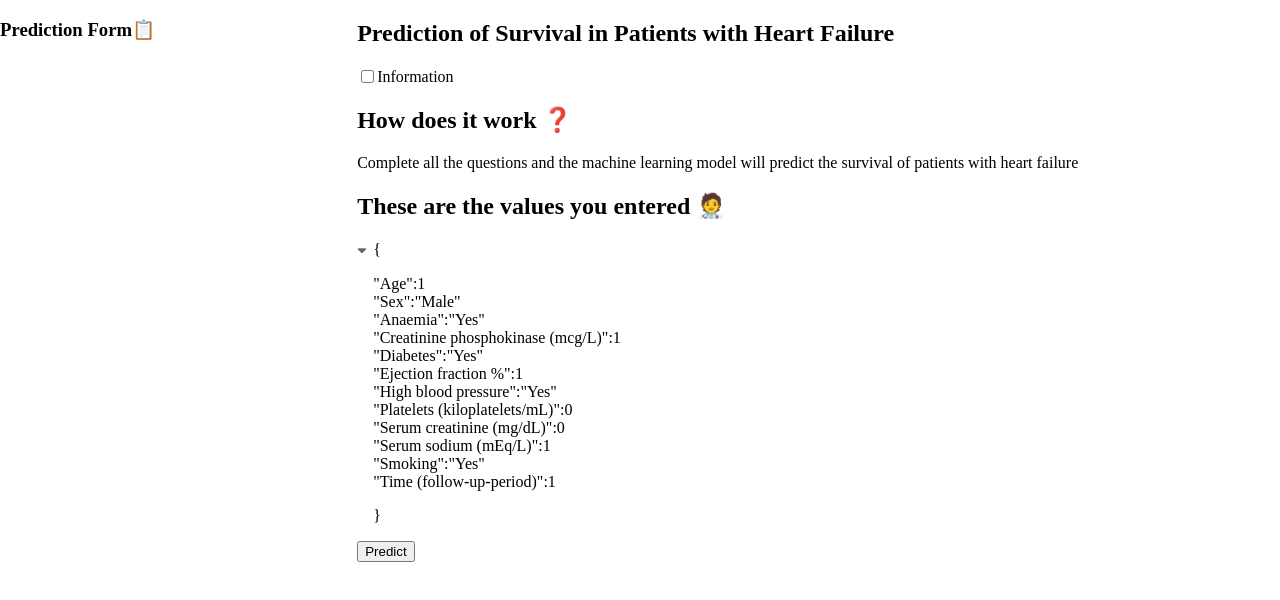
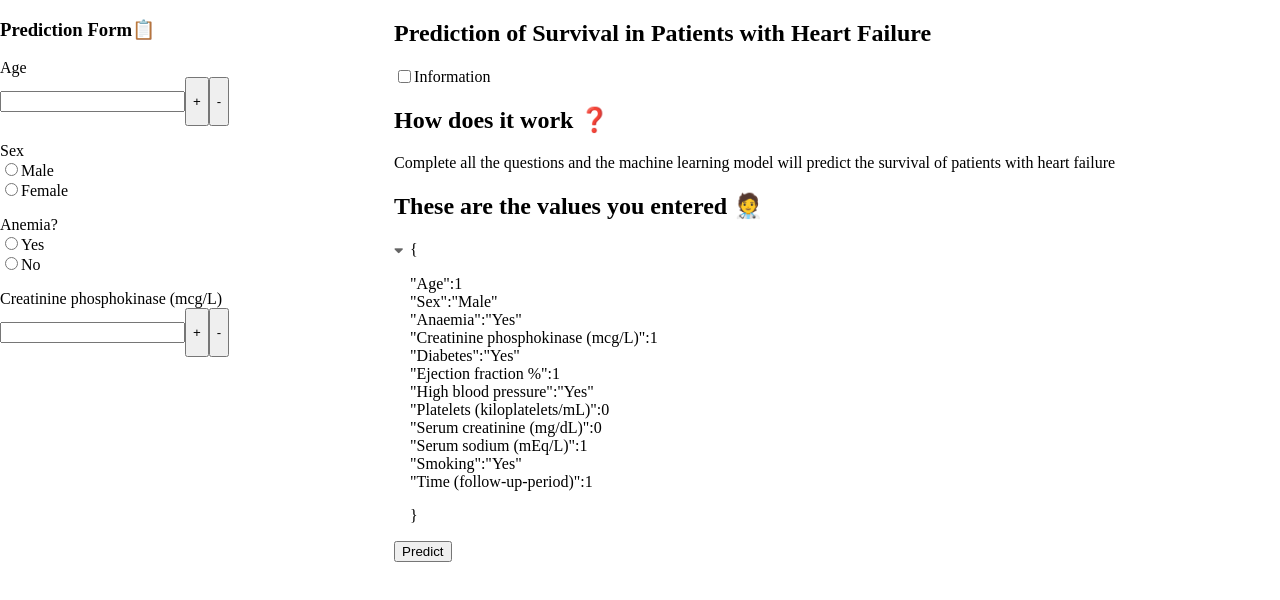
Before and after one commit to akshaykalucha/React-HeartStroke-Prediction, a React (Create React App) app: page / in a window 1280 px wide. Shown: the top 600 px of the page. Built offline with nearby package versions, Linux system fonts and the light colour scheme.

Commit message:
UX improved

```diff
--- a/src/Components/Home/Sidebar.jsx
+++ b/src/Components/Home/Sidebar.jsx
@@ -6,7 +6,47 @@ export class Sidebar extends Component {
         return (
             <div className="SideForm">
                 <section className="sidebarView">
-                    <h1>Prediction Form📋</h1>
+                    <div className="Infoboxes">
+                        <h1>Prediction Form📋</h1>
+                        <div className="ageBox element-container">
+                            <label htmlFor="Age">Age</label>
+                            <div className="inputContainer">
+                            <input type="number" name="ageNum" id=""/>
+                            <div className="controls controlAge">
+                                <button>+</button>
+                                <button>-</button>
+                            </div>
+                            </div>
+                        </div>
+                        <div className="GenderBox element-container">
+                            <label htmlFor="Age">Sex</label>
+                            <div className="GenderRadioGroup RadioGroup">
+                            <input type="radio" name="GenderRadio" value="male" id=""/>
+                            <label for="male">Male</label><br />
+                            <input type="radio" name="GenderRadio" value="female" id=""/>
+                            <label for="female">Female</label><br />
+                            </div>
+                        </div>
+                        <div className="AnemiaBox element-container">
+                            <label htmlFor="Anemia">Anemia?</label>
+                            <div className="RadioGroup AnemiaRadioGroup">
+                            <input type="radio" name="AnemiaRadio" value="Yes" id=""/>
+                            <label for="male">Yes</label><br />
+                            <input type="radio" name="AnemiaRadio" value="No" id=""/>
+                            <label for="No">No</label><br />
+                            </div>
+                        </div>
+                        <div className="Creatine element-container">
+                            <label htmlFor="Creatinine">Creatinine phosphokinase (mcg/L)</label>
+                            <div className="inputContainer">
+                            <input type="number" name="Creatine" id=""/>
+                            <div className="controls controlAge">
+                                <button>+</button>
+                                <button>-</button>
+                            </div>
+                            </div>
+                        </div>
+                    </div>
                 </section>
             </div>
         )
--- a/src/Components/Home/sidebar.css
+++ b/src/Components/Home/sidebar.css
@@ -1,3 +1,24 @@
 .sidebarView{
     box-sizing: border-box;
 }
+.inputContainer{
+    display: flex;
+    flex-direction: row;
+    flex-wrap: nowrap;
+    align-items: center;
+}
+.controls{
+    height: 49px;
+    display: flex;
+    flex-direction: row;
+}
+
+.element-container{
+    margin: 0 0 1rem;
+    display: flex;
+    flex-direction: column;
+    position: relative;
+}
+.GenderRadioGroup{
+    display: block;
+}
```
